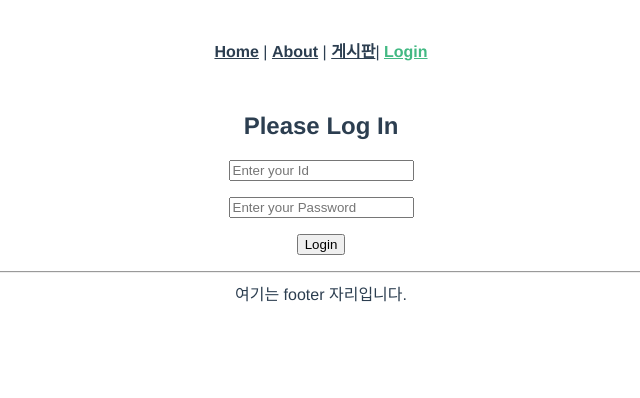
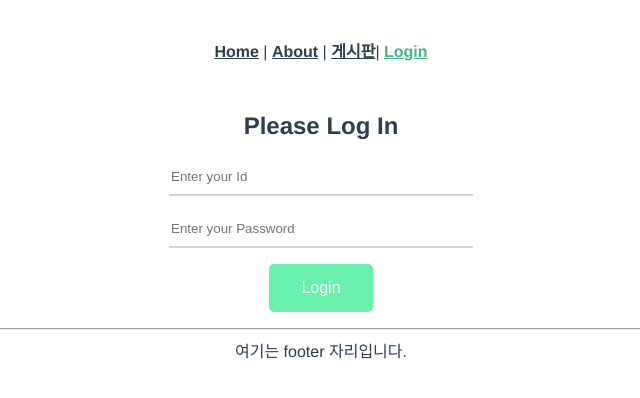
Before and after one commit to Emdeowl/vue-frontboard, a Vue app: page /login in a window 1280 px wide. Shown: the top 398 px of the page, without its empty margins (319-959 px from the left). Built offline with nearby package versions, Linux system fonts and the light colour scheme.

Commit message:
css 추가

```diff
--- a/src/views/Login.vue
+++ b/src/views/Login.vue
@@ -2,7 +2,7 @@
   <div>
     <h2>Please Log In</h2>
     <div class="loginForm">
-        <form>
+        <form @submit.prevent="fnLogin">
             <p>
                 <input name="uid" placeholder="Enter your Id" v-model="user_id">
             </p>
@@ -46,8 +46,29 @@ export default {
 </script>
 
 <style>
-#loginForm{
+.loginForm{
     width: 500px;
     margin: auto;
 }
+input{
+    width: 60%;
+    height: 4vh;
+    border: none;
+    border-bottom: 2px solid #ced7db;
+}
+button{
+    background-color: #69f0ae;
+    border-radius: 5px;
+    border: none;
+    padding: 15px 32px;
+    text-align: center;
+    text-decoration: none;
+    font-size: 16px;
+    color: white;
+    transition-duration: 0.4s;
+}
+button:hover{
+    background-color: #4CAF50; /* Green */
+    color: white;
+}
 </style>
```
